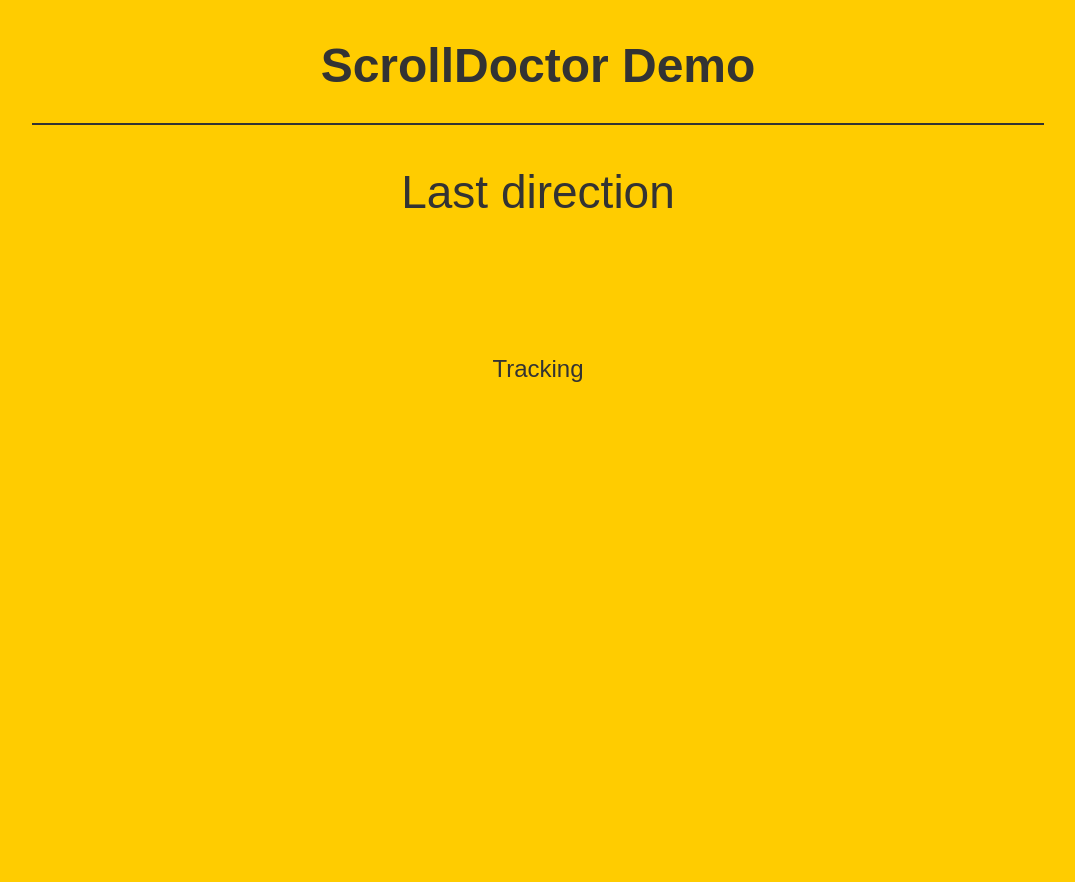
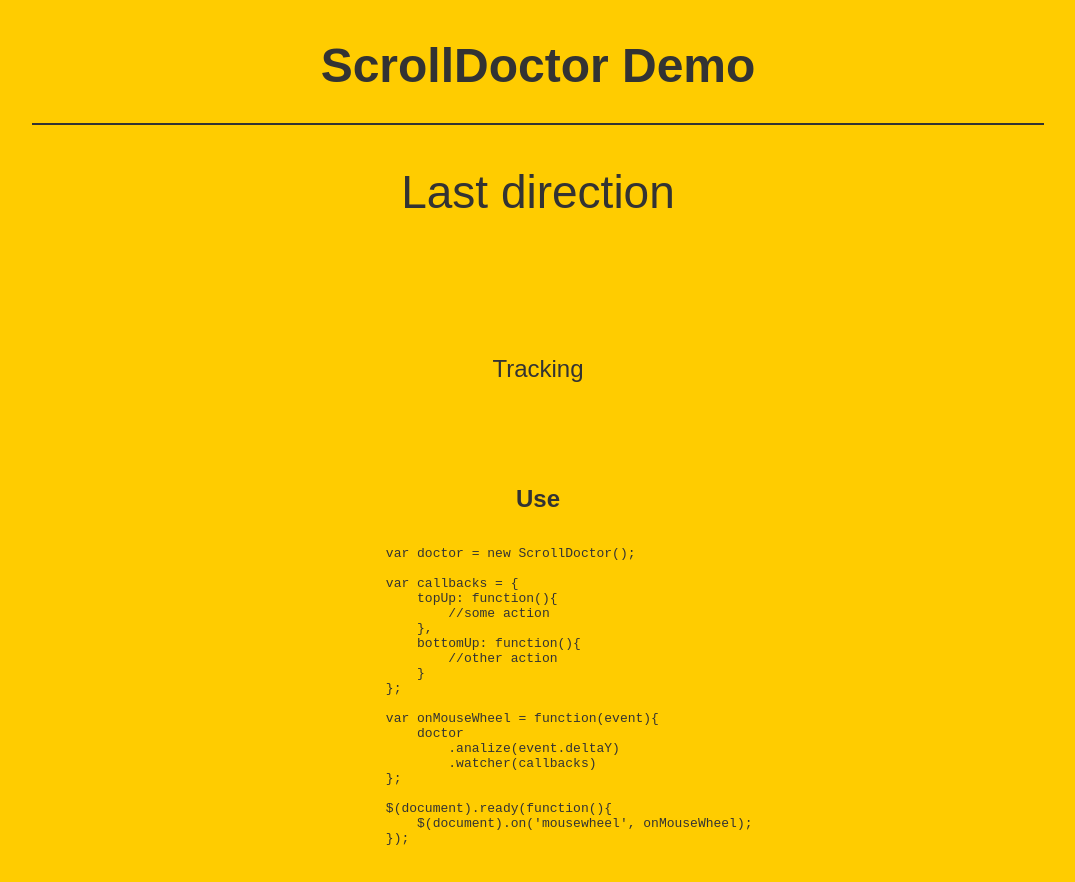
Before and after one commit to Blackheart340/scroll-doctor, a plain HTML site: page index.html in a window 1280 px wide. Shown: the whole page, without its empty margins (102-1177 px from the left). Before the commit the page ends 800 px from the top, so only its background shows below. Drawn offline with nearby package versions, Linux system fonts and the light colour scheme.

Commit message:
update demo

```diff
--- a/demo/style.css
+++ b/demo/style.css
@@ -44,3 +44,9 @@ h1
     display: block;
     content: 'Tracking'
 }
+
+pre
+{
+    text-align: left;
+    display: inline-block;
+}
--- a/index.html
+++ b/index.html
@@ -10,6 +10,8 @@
     <script src="scrollDoctor.js"></script>
 
     <script>
+        var doctor = new ScrollDoctor();
+
         var app = {
             addArrow: function(dir){
                 var arrow = '<i class="fa fa-arrow-' + dir + '"></i>';
@@ -27,8 +29,6 @@
             }
         };
 
-        var doctor = new ScrollDoctor();
-
         var onMouseWheel = function(event){
             doctor
                 .analize(event.deltaY)
@@ -38,9 +38,6 @@
                         },
                         bottomUp: function(){
                             app.addArrow('down');
-                        },
-                        scroll: function(){
-//                            console.log('!');
                         }
                     })
         };
@@ -55,5 +52,29 @@
     <h1>ScrollDoctor Demo</h1>
     <div class="last"></div>
     <div class="tracking"></div>
+
+    <h2>Use</h2>
+    <pre>
+        var doctor = new ScrollDoctor();
+
+        var callbacks = {
+            topUp: function(){
+                //some action
+            },
+            bottomUp: function(){
+                //other action
+            }
+        };
+
+        var onMouseWheel = function(event){
+            doctor
+                .analize(event.deltaY)
+                .watcher(callbacks)
+        };
+
+        $(document).ready(function(){
+            $(document).on('mousewheel', onMouseWheel);
+        });
+    </pre>
 </body>
 </html>
```
